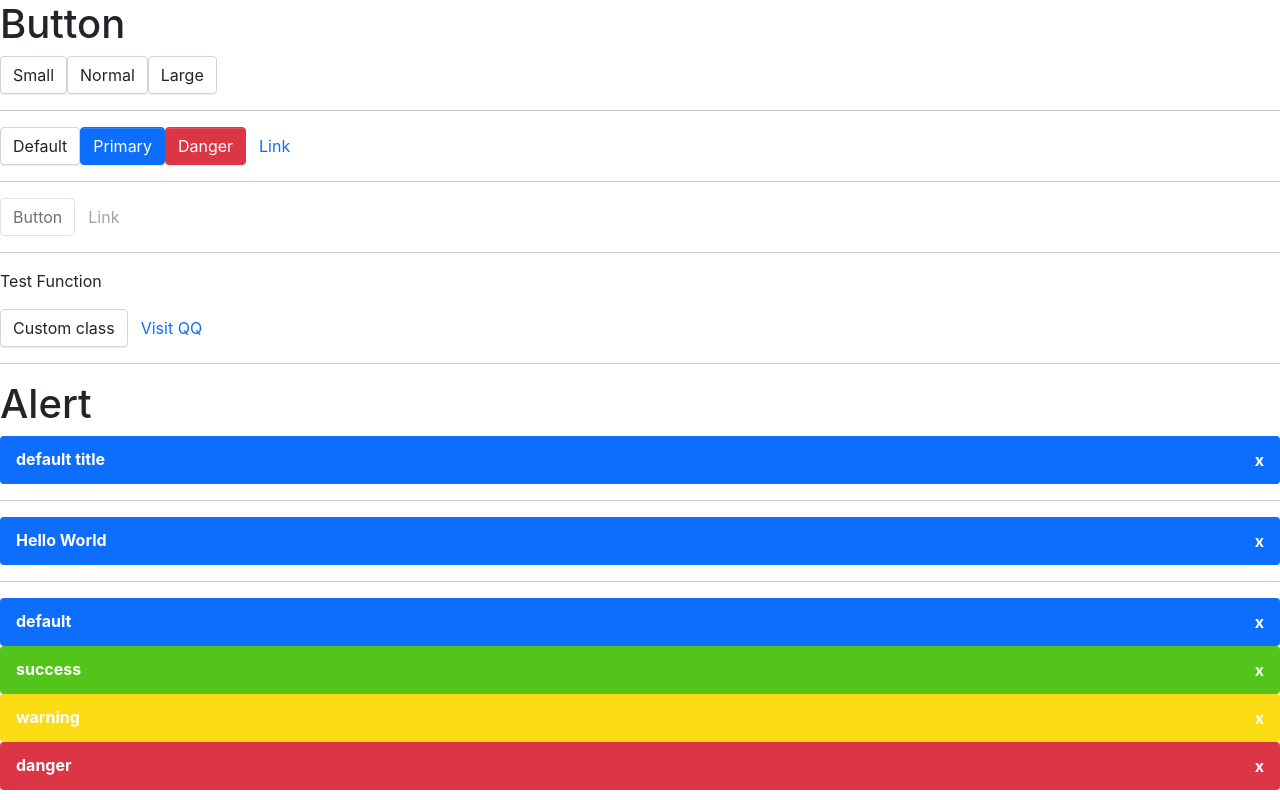
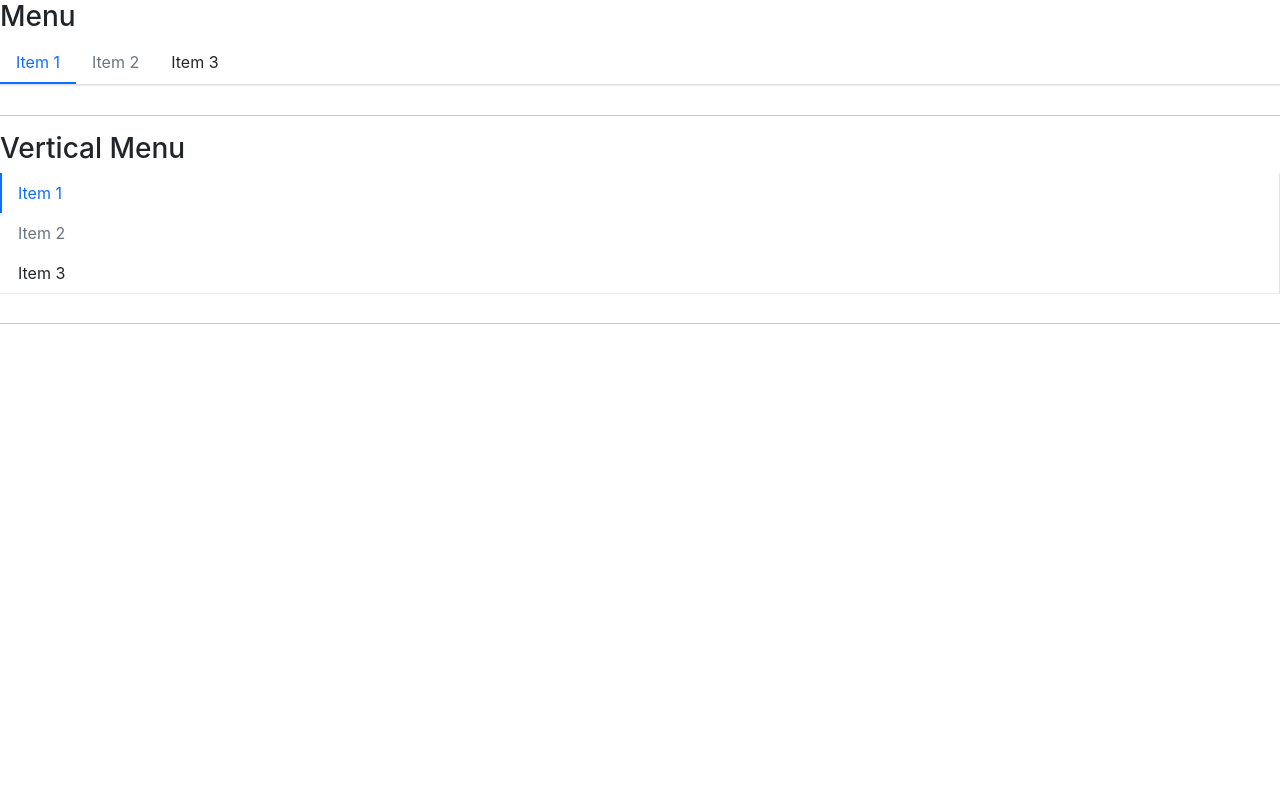
Before and after one commit to bruceeewong/boo-ui-react, a React (Create React App) app: page / in a window 1280 px wide. Shown: the top 800 px of the page. Built offline with nearby package versions, Linux system fonts and the light colour scheme.

Commit message:
feat(menu): 完成menu的样式部分

```diff
--- a/src/App.tsx
+++ b/src/App.tsx
@@ -1,15 +1,15 @@
 import React from 'react';
-import PreviewButton from './previews/PreviewButton'
-import PreviewAlert from './previews/PreviewAlert'
+// import PreviewButton from './previews/PreviewButton'
+// import PreviewAlert from './previews/PreviewAlert'
 import PreviewMenu from './previews/PreviewMenu'
 
 function App() {
   return (
     <div>
-      <PreviewButton />
+      {/* <PreviewButton />
       <hr/>
       <PreviewAlert />
-      <hr/>
+      <hr/> */}
       <PreviewMenu />
     </div>
   );
--- /dev/null
+++ b/src/components/Menu/_style.scss
@@ -0,0 +1,52 @@
+.b-menu {
+  display: flex;
+  flex-wrap: wrap;
+
+  padding-left: 0;
+  margin-bottom: 30px;
+  border-bottom: $menu-border-width solid $menu-border-color;
+
+  list-style: none;
+  box-shadow: $menu-box-shadow;
+
+  &--vertical {
+    flex-direction: column;
+    border-bottom-width: 0px;
+    border-right: $menu-border-width solid $menu-border-color;
+
+    .b-menu-item {
+      border-left: $menu-item-active-border-width solid transparent;  // make item switch smoothly
+
+      &:hover,
+      &--active {
+        border-bottom-width: 0px;
+        border-left: $menu-item-active-border-width solid $menu-item-active-color;
+      }
+    }
+  }
+}
+
+.b-menu-item {
+  padding: $menu-item-padding-y $menu-item-padding-x;
+
+  transition: $menu-transition;
+  cursor: pointer;
+
+  &:hover,
+  &:focus {
+    text-decoration: none;
+  }
+
+  &:hover,
+  &--active {
+    color: $menu-item-active-color;
+    border-bottom: $menu-item-active-border-width solid $menu-item-active-color;
+  }
+
+  &--disabled {
+    color: $menu-item-disabled-color;
+
+    cursor: default;
+    pointer-events: none;
+  }
+}
--- a/src/components/Menu/menu.tsx
+++ b/src/components/Menu/menu.tsx
@@ -39,7 +39,7 @@ const Menu: React.FC<MenuProps> = (props) => {
 
   const classes = classNames(
     'b-menu',
-    {'b-menu-vertical': mode === MenuMode.VERTICAL},
+    {'b-menu--vertical': mode === MenuMode.VERTICAL},
     className,
   )
 
--- a/src/previews/PreviewMenu.tsx
+++ b/src/previews/PreviewMenu.tsx
@@ -5,8 +5,22 @@ import MenuItem from '../components/Menu/menuItem'
 function PreviewButton() {
   return (
     <div>
-      <h1>Menu</h1>
+      <h3>Menu</h3>
       <Menu defaultIndex={0} onSelect={(index) => { console.log(index) }}>
+        <MenuItem index={0}>
+          Item 1
+        </MenuItem>
+        <MenuItem index={1} disabled={true}>
+          Item 2
+        </MenuItem>
+        <MenuItem index={2}>
+          Item 3
+        </MenuItem>
+      </Menu>
+      <hr/>
+
+      <h3>Vertical Menu</h3>
+      <Menu mode="vertical" defaultIndex={0} onSelect={(index) => { console.log(index) }}>
         <MenuItem index={0}>
           Item 1
         </MenuItem>
--- a/src/styles/_variables.scss
+++ b/src/styles/_variables.scss
@@ -37,6 +37,7 @@ $warning:   $yellow     !default;
 $danger:    $red        !default;
 $light:     $gray-100   !default;
 $dark:      $gray-800   !default;
+$disabled:  $gray-600   !default;
 
 
 /* 字体系统 Font system */
@@ -116,7 +117,7 @@ $small-font-size:       $font-size-sm !default;
 $sub-sup-font-size:     0.75em !default;
 $initialism-font-size:  $small-font-size !default;
 
-$text-muted: $gray-600 !default;
+$text-muted: $disabled !default;
 
 // blockquote
 $blockquote-small-color:      $gray-600 !default;
@@ -164,6 +165,9 @@ $box-shadow:              0 0.5rem   1rem      rgba($black, 0.15)     !default;
 $box-shadow-lg:           0 1rem     3rem      rgba($black, 0.175)    !default;
 $box-shadow-inset: inset  0 1px      2px       rgba($black, 0.075)    !default;
 
+// 效果 effects
+$transition-time-base: 0.15s;
+$transition-effect-base: ease-in-out;
 
 /* 按钮 Button */
 /* ========================== */
@@ -190,7 +194,7 @@ $btn-border-width: $border-width !default;
 // 链接按钮
 $btn-link-color: $link-color !default;
 $btn-link-hover-color: $link-hover-color !default;
-$btn-link-disabled-color: $gray-600 !default;
+$btn-link-disabled-color: $disabled !default;
 
 // 按钮 Radius
 $btn-border-radius: $border-radius !default;
@@ -200,10 +204,10 @@ $btn-border-radius-sm: $border-radius-sm !default;
 // 按钮其他
 $btn-box-shadow: inset 0 1px 0 rgba($white, 0.15), 0 1px 1px rgba($black, 0.075) !default;
 $btn-disabled-opacity: 0.65 !default;
-$btn-transition: color 0.15s ease-in-out,
-                  background-color 0.15s ease-in-out,
-                  border-color 0.15s ease-in-out,
-                  box-shadow 0.15s ease-in-out !default;
+$btn-transition: color $transition-time-base $transition-effect-base,
+                  background-color $transition-time-base $transition-effect-base,
+                  border-color $transition-time-base $transition-effect-base,
+                  box-shadow $transition-time-base $transition-effect-base !default;
 
 
 /* 提示 Alert */
@@ -225,7 +229,25 @@ $alert-content-font-size: $font-size-sm !default;
 $alert-content-margin: $spacer * 0.2 0 0 !default;
 
 // alert type
-$alert-bg-default: $primary;
-$alert-bg-success: $success;
-$alert-bg-warning: $warning;
-$alert-bg-danger: $danger;
+$alert-bg-default: $primary !default;
+$alert-bg-success: $success !default;
+$alert-bg-warning: $warning !default;
+$alert-bg-danger: $danger !default;
+
+
+/* 菜单 Menu */
+/* ========================== */
+// menu
+$menu-border-width: $border-width !default;
+$menu-border-color: $border-color !default;
+$menu-box-shadow: inset 0 1px 0 rgba($white, 0.15),
+                  0 1px 1px rgba($black, 0.075) !default;
+$menu-transition:  color $transition-time-base $transition-effect-base,
+                    border-color $transition-time-base $transition-effect-base !default;
+
+// menu-item
+$menu-item-padding-y: 0.5rem !default;
+$menu-item-padding-x: 1rem !default;
+$menu-item-active-color: $primary !default;
+$menu-item-active-border-width: 2px !default;
+$menu-item-disabled-color: $disabled !default;
--- a/src/styles/index.scss
+++ b/src/styles/index.scss
@@ -4,3 +4,4 @@
 
 @import "../components/Button/style";
 @import "../components/Alert/style";
+@import "../components/Menu/style";
```
